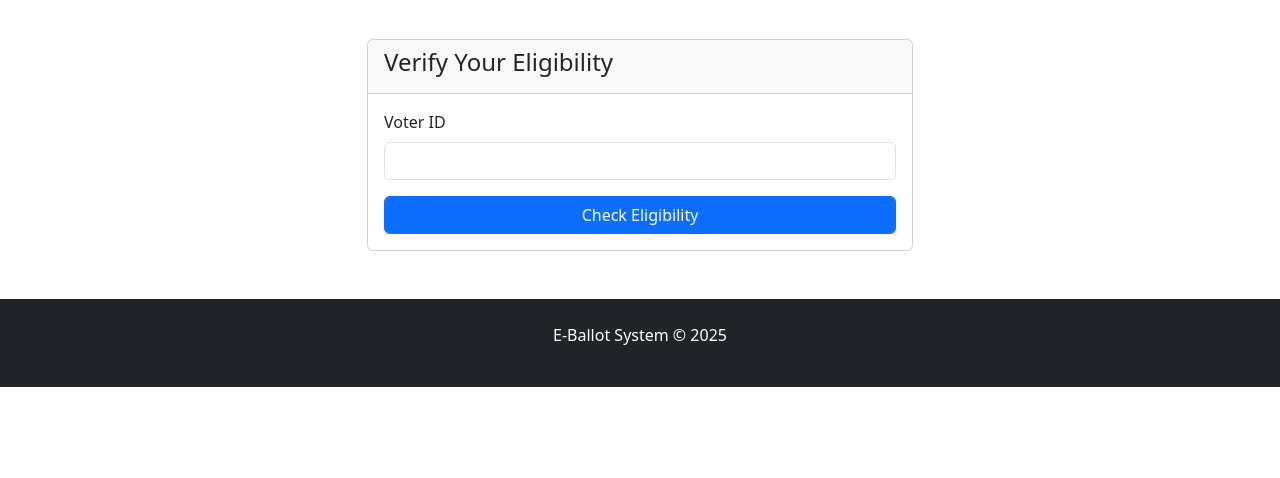
After one commit to Heroboycloud/eballotapp, a PHP site: page /index2.php in a window 1280 px wide. The commit adds this page. Shown: the part 322-800 px from the top of the page. Run offline with PHP 8.4, Linux system fonts and the light colour scheme; data comes from the database, SQL or seed files in the repository; some libraries are stand-ins or nearby versions.

Commit message:
updated index.php

```diff
--- /dev/null
+++ b/index2.php
@@ -0,0 +1,145 @@
+<?php
+session_start();
+require_once 'config.php';
+
+// Check if voter is logged in
+$voter = null;
+if (isset($_SESSION['voter_id'])) {
+    $stmt = $pdo->prepare("SELECT * FROM voters WHERE voter_id = ?");
+    $stmt->execute([$_SESSION['voter_id']]);
+    $voter = $stmt->fetch();
+}
+
+// Handle login
+if ($_SERVER['REQUEST_METHOD'] == 'POST' && isset($_POST['voter_id'])) {
+    $voter_id = $_POST['voter_id'];
+
+    $stmt = $pdo->prepare("SELECT * FROM voters WHERE voter_id = ?");
+    $stmt->execute([$voter_id]);
+    $voter = $stmt->fetch();
+
+    if ($voter) {
+        if (!$voter['has_paid']) {
+            $error = "You are not eligible to vote. Payment not verified.";
+            $voter = null;
+        } elseif ($voter['has_voted']) {
+            $error = "You have already voted.";
+            $voter = null;
+        } else {
+            $_SESSION['voter_id'] = $voter_id;
+        }
+    } else {
+        $error = "Voter ID not found.";
+    }
+}
+
+// Handle voting
+if ($_SERVER['REQUEST_METHOD'] == 'POST' && isset($_POST['vote'])) {
+    if (!$voter) {
+        $error = "Please verify your voter ID first.";
+    } else {
+        $candidate = $_POST['candidate'];
+
+        $stmt = $pdo->prepare("UPDATE voters SET has_voted = TRUE, vote_candidate = ? WHERE voter_id = ?");
+        $stmt->execute([$candidate, $voter['voter_id']]);
+
+        $success = "Your vote has been cast successfully!";
+        unset($_SESSION['voter_id']);
+        $voter = null;
+    }
+}
+
+// Get candidates
+$stmt = $pdo->query("SELECT * FROM candidates");
+$candidates = $stmt->fetchAll();
+?>
+<!DOCTYPE html>
+<html lang="en">
+<head>
+    <meta charset="UTF-8">
+    <meta name="viewport" content="width=device-width, initial-scale=1.0">
+    <title>E-Ballot Voting System</title>
+    <link href="https://cdn.jsdelivr.net/npm/bootstrap@5.3.0-alpha1/dist/css/bootstrap.min.css" rel="stylesheet">
+    <style>
+        .hero-section {
+            background: linear-gradient(rgba(0,0,0,0.7), rgba(0,0,0,0.7)), url('https://images.unsplash.com/photo-1557683316-973673baf926?ixlib=rb-4.0.3');
+            background-size: cover;
+            background-position: center;
+            color: white;
+            padding: 100px 0;
+            margin-bottom: 40px;
+        }
+    </style>
+</head>
+<body>
+    <div class="hero-section">
+        <div class="container text-center">
+            <h1 class="display-4">E-Ballot Voting System</h1>
+            <p class="lead">Secure online voting for your organization</p>
+        </div>
+    </div>
+
+    <div class="container">
+        <?php if (isset($error)): ?>
+            <div class="alert alert-danger"><?= htmlspecialchars($error) ?></div>
+        <?php endif; ?>
+
+        <?php if (isset($success)): ?>
+            <div class="alert alert-success"><?= htmlspecialchars($success) ?></div>
+        <?php endif; ?>
+
+        <?php if (!$voter): ?>
+            <div class="row justify-content-center">
+                <div class="col-md-6">
+                    <div class="card">
+                        <div class="card-header">
+                            <h4>Verify Your Eligibility</h4>
+                        </div>
+                        <div class="card-body">
+                            <form method="POST">
+                                <div class="mb-3">
+                                    <label for="voter_id" class="form-label">Voter ID</label>
+                                    <input type="text" class="form-control" id="voter_id" name="voter_id" required>
+                                </div>
+                                <button type="submit" class="btn btn-primary w-100">Check Eligibility</button>
+                            </form>
+                        </div>
+                    </div>
+                </div>
+            </div>
+        <?php else: ?>
+            <div class="row justify-content-center">
+                <div class="col-md-8">
+                    <div class="card">
+                        <div class="card-header">
+                            <h4>Cast Your Vote</h4>
+                        </div>
+                        <div class="card-body">
+                            <p>Welcome, <strong><?= htmlspecialchars($voter['full_name']) ?></strong>!</p>
+                            <p>Please select your preferred candidate:</p>
+
+                            <form method="POST">
+                                <?php foreach ($candidates as $candidate): ?>
+                                    <div class="form-check mb-3">
+                                        <input class="form-check-input" type="radio" name="candidate"
+                                               id="candidate<?= $candidate['id'] ?>" value="<?= htmlspecialchars($candidate['name']) ?>" required>
+                                        <label class="form-check-label" for="candidate<?= $candidate['id'] ?>">
+                                            <strong><?= htmlspecialchars($candidate['name']) ?></strong> - <?= htmlspecialchars($candidate['position']) ?>
+                                        </label>
+                                    </div>
+                                <?php endforeach; ?>
+
+                                <button type="submit" name="vote" class="btn btn-success btn-lg w-100 mt-3">Cast Vote</button>
+                            </form>
+                        </div>
+                    </div>
+                </div>
+            </div>
+        <?php endif; ?>
+    </div>
+
+    <footer class="bg-dark text-white text-center py-4 mt-5">
+        <p>E-Ballot System &copy; <?= date('Y') ?></p>
+    </footer>
+</body>
+</html>
```
Also changed, not shown: index.php (+62 -12 lines).
